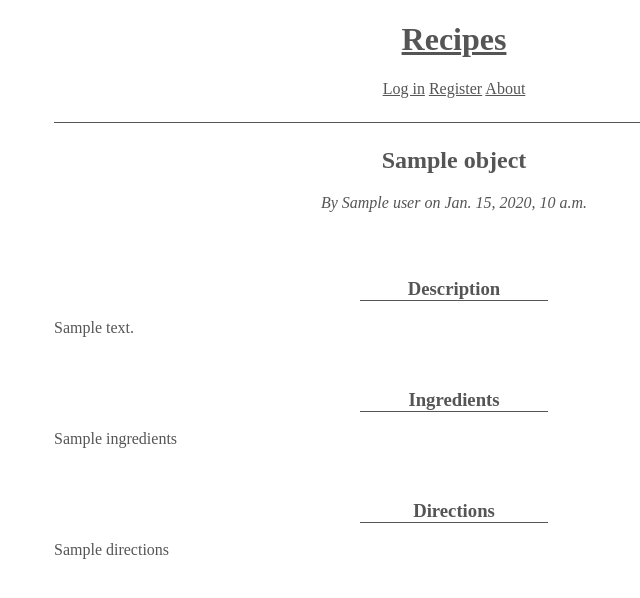
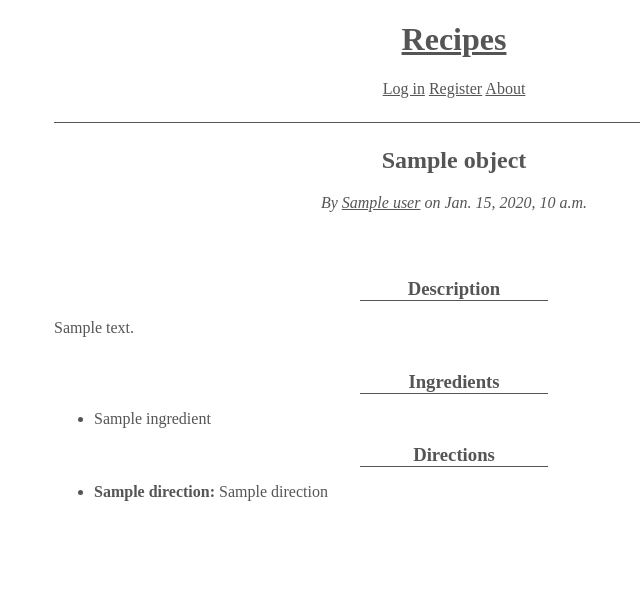
Before and after one commit to welliam/recipes, a Django app: template recipe/templates/view_recipe.html in a window 1280 px wide. Shown: the top 598 px of the page, without its empty margins (186-826 px from the left). Run offline with Django 3.2, Linux system fonts and the light colour scheme; the template is opened without the code that fills it: most values are stand-ins (such as "Sample title", 1, 10 or a date in 2020).

Commit message:
Have ingredients and directions be structured on viewing

```diff
--- a/recipe/templates/view_recipe.html
+++ b/recipe/templates/view_recipe.html
@@ -4,7 +4,9 @@
 <div class="recipe">
   <header>
     <h2>{{ object.title }}</h2>
-    <div class="recipe-by">By {{ object.user }} on {{ object.date_created }}</div>
+    <div class="recipe-by">
+      By <a href="{% url 'profile' object.user %}">{{ object.user }}</a> on {{ object.date_created }}
+    </div>
   </header>
   <section class="recipe-description">
     <h3>Description</h3>
@@ -12,11 +14,22 @@
   </section>
   <section class="recipe-ingredients">
     <h3>Ingredients</h3>
-    <div>{{ object.ingredients }}</div>
+    <ul>
+      {% for ingredient in object.ingredients %}
+      <li>{{ ingredient }}</li>
+      {% endfor %}
+    </ul>
   </section>
   <section class="recipe-directions">
     <h3>Directions</h3>
-    <div>{{ object.directions }}</div>
+    <ul>
+      {% for direction in object.directions %}
+      <li>
+        <b>{{ direction.title }}{% if direction.direction %}:{% endif %}</b>
+        {{ direction.direction }}
+      </li>
+      {% endfor %}
+    </ul>
   </section>
 </div>
 {% endblock %}
--- a/recipes/static/css/base.css
+++ b/recipes/static/css/base.css
@@ -79,7 +79,7 @@ textarea {
     margin: auto;
 }
 
-.recipe-description, .recipe-ingredients, .recipe-directions {
+.recipe-description {
     white-space: pre-line;
 }
 
```
Also changed, not shown: recipe/tests.py (+24 -1 lines), recipe/views.py (+27 -0 lines).
